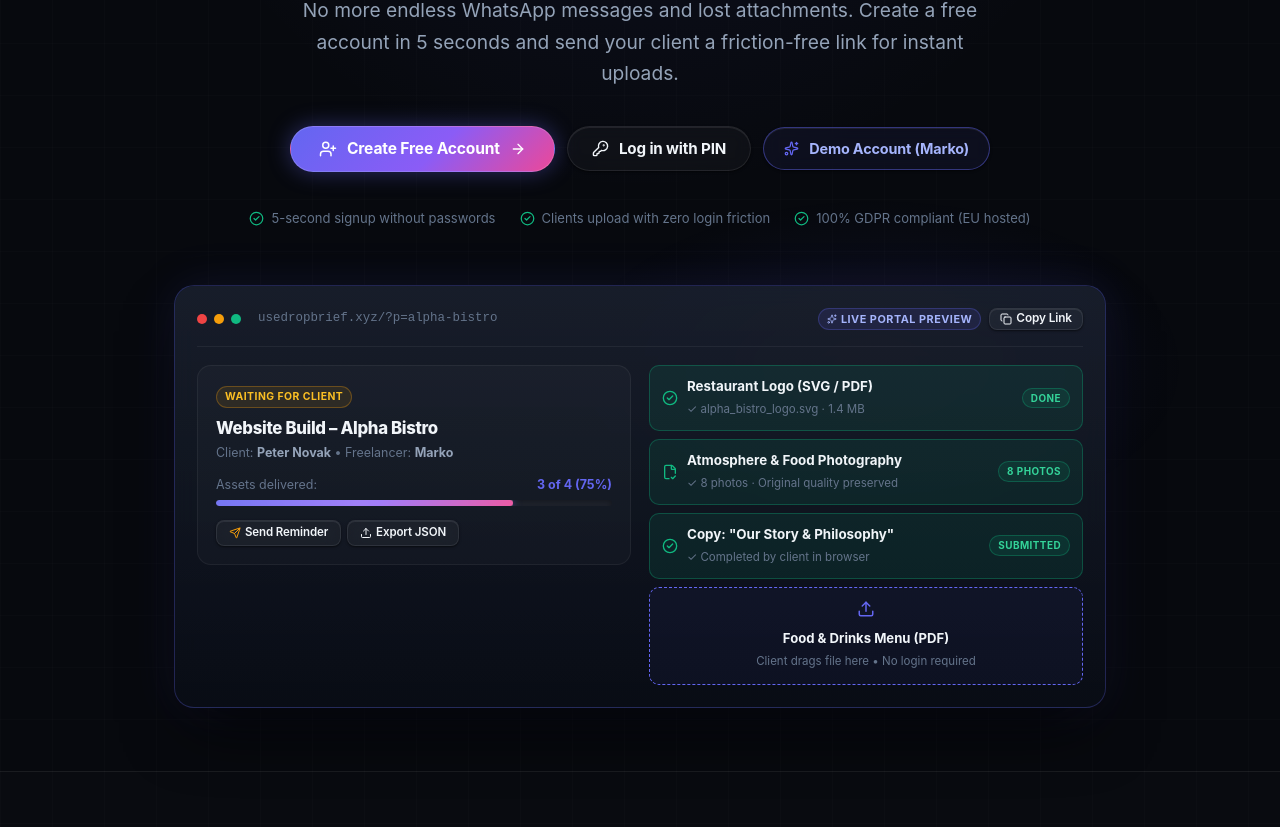
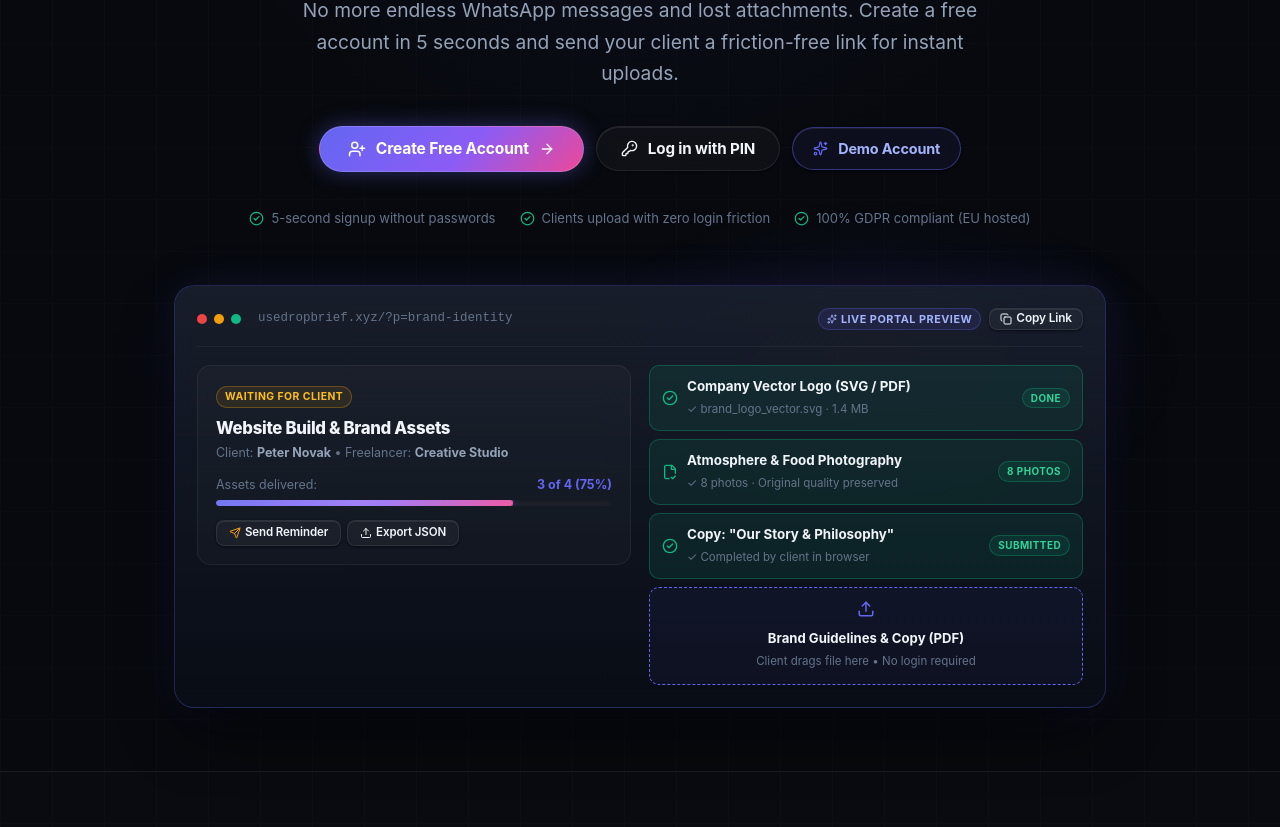
Before and after one commit to Ron-SVKbc/DropBrief, a React (Vite) app: page / in a window 1280 px wide. Shown: the part 373-1200 px from the top of the page. Built offline with nearby package versions, Linux system fonts and the light colour scheme; no server answers; the database is empty.

Commit message:
Replace Marko and Alpha Bistro with default placeholders for unauthenticated users

```diff
--- a/src/components/AuthModal.jsx
+++ b/src/components/AuthModal.jsx
@@ -326,7 +326,7 @@ export default function AuthModal() {
                     id="login-nick-input"
                     type="text"
                     className="input"
-                    placeholder="e.g. Marko or StudioAlfa"
+                    placeholder="e.g. AlexDesign or StudioAlfa"
                     value={nick}
                     onChange={(e) => setNick(e.target.value)}
                     required
@@ -396,7 +396,7 @@ export default function AuthModal() {
                     style={{ margin: '0 auto', fontSize: '0.825rem' }}
                   >
                     <Sparkles size={14} color="var(--accent-primary)" />
-                    Enter as Demo Freelancer (Marko / 123456)
+                    Enter as Demo Freelancer (123456)
                   </button>
                 </div>
               </form>
--- a/src/components/ClientPortal.jsx
+++ b/src/components/ClientPortal.jsx
@@ -35,12 +35,12 @@ const isImageFile = (fileName, mimeType) => {
 // Initial state for sandbox interactive preview (1 item completed, 3 pending)
 const createInitialDemoProject = () => ({
   id: 'demo-sandbox-project',
-  slug: 'restauracia-alfa',
-  title: 'New Website & Brand Identity – Alpha Bistro',
+  slug: 'brand-identity',
+  title: 'New Website & Brand Identity',
   clientName: 'Peter Novak',
-  clientEmail: 'peter.novak@alpha-bistro.com',
-  freelancerName: 'Marko (SplitAI Studio)',
-  freelancerEmail: 'marko@splitai.sk',
+  clientEmail: 'peter.novak@example.com',
+  freelancerName: 'Creative Studio',
+  freelancerEmail: 'hello@creativestudio.com',
   deadline: '2026-10-25',
   reminderFrequency: 3,
   lastReminderSent: null,
@@ -57,7 +57,7 @@ const createInitialDemoProject = () => ({
       isCompleted: true, // Completed item in preview
       completedAt: '2026-10-02T10:30:00Z',
       value: {
-        fileName: 'alpha_bistro_logo_final_vector.svg',
+        fileName: 'company_logo_vector.svg',
         fileSize: '420 KB',
         fileType: 'image/svg+xml',
         url: null,
@@ -86,8 +86,8 @@ const createInitialDemoProject = () => ({
     },
     {
       id: 'demo-item-4',
-      title: 'Food & drinks menu (PDF)',
-      description: 'Current menu with pricing to publish on the website.',
+      title: 'Brand Guidelines & Typography (PDF)',
+      description: 'Brand manual, color codes, or typography guidelines.',
       type: 'file',
       required: false,
       isCompleted: false, // Optional item
@@ -111,8 +111,9 @@ export default function ClientPortal() {
 
   // Determine if this is an interactive sandbox preview
   const isDemoMode = Boolean(
-    (!currentFreelancer && (!activeProjectSlug || activeProjectSlug === 'restauracia-alfa' || activeProjectSlug === 'demo-preview')) ||
+    (!currentFreelancer && (!activeProjectSlug || activeProjectSlug === 'restauracia-alfa' || activeProjectSlug === 'brand-identity' || activeProjectSlug === 'demo-preview')) ||
     activeProjectSlug === 'restauracia-alfa' ||
+    activeProjectSlug === 'brand-identity' ||
     activeProjectSlug === 'demo-preview'
   );
 
--- a/src/components/Dashboard.jsx
+++ b/src/components/Dashboard.jsx
@@ -47,7 +47,7 @@ export default function Dashboard({ onOpenCreateModal }) {
     if (!currentFreelancer) return false;
     if (p.freelancerId && p.freelancerId === currentFreelancer.id) return true;
     if (p.freelancerName && p.freelancerName.toLowerCase() === currentFreelancer.nick.toLowerCase()) return true;
-    if (currentFreelancer.nick.toLowerCase() === 'marko') return true;
+    if (['marko', 'demo', 'creativestudio', 'studio'].includes(currentFreelancer.nick.toLowerCase())) return true;
     return false;
   });
 
--- a/src/components/Navbar.jsx
+++ b/src/components/Navbar.jsx
@@ -147,7 +147,7 @@ export default function Navbar({ onOpenCreateModal }) {
           </button>
           <button
             id="nav-client-portal-tab"
-            onClick={() => openClientPortal(activeProjectSlug || 'restauracia-alfa')}
+            onClick={() => openClientPortal(activeProjectSlug || 'brand-identity')}
             className={`btn btn-sm btn-pill ${currentView === 'client-portal' ? 'btn-primary' : 'btn-secondary'}`}
             style={{
               border: currentView === 'client-portal' ? '1px solid rgba(255,255,255,0.18)' : 'none',
--- a/src/components/WelcomeView.jsx
+++ b/src/components/WelcomeView.jsx
@@ -34,7 +34,7 @@ export default function WelcomeView({ onOpenCreateModal }) {
 
   const handleCopyDemoLink = (e) => {
     e.stopPropagation();
-    navigator.clipboard.writeText('https://usedropbrief.xyz/?p=restauracia-alfa');
+    navigator.clipboard.writeText('https://usedropbrief.xyz/?p=brand-identity');
     setCopiedDemoLink(true);
     addToast('Sample client portal link copied!', 'success', 'Demo Link');
     setTimeout(() => setCopiedDemoLink(false), 2000);
@@ -145,7 +145,7 @@ export default function WelcomeView({ onOpenCreateModal }) {
               title="Explore ready-made demo account with live data"
             >
               <Sparkles size={15} color="var(--accent-primary)" />
-              Demo Account (Marko)
+              Demo Account
             </button>
           </div>
 
@@ -203,7 +203,7 @@ export default function WelcomeView({ onOpenCreateModal }) {
                 <span style={{ width: 10, height: 10, borderRadius: '50%', background: '#f59e0b', display: 'inline-block' }} />
                 <span style={{ width: 10, height: 10, borderRadius: '50%', background: '#10b981', display: 'inline-block' }} />
                 <span style={{ marginLeft: '10px', fontSize: '0.78rem', color: 'var(--text-tertiary)', fontFamily: 'var(--font-mono)' }}>
-                  usedropbrief.xyz/?p=alpha-bistro
+                  usedropbrief.xyz/?p=brand-identity
                 </span>
               </div>
 
@@ -236,10 +236,10 @@ export default function WelcomeView({ onOpenCreateModal }) {
                 <div style={{ marginBottom: '12px' }}>
                   <span className="badge badge-warning" style={{ fontSize: '0.65rem', marginBottom: '7px' }}>Waiting for client</span>
                   <h3 style={{ fontSize: '1.05rem', fontWeight: 800, letterSpacing: '-0.02em', color: 'var(--text-primary)' }}>
-                    Website Build – Alpha Bistro
+                    Website Build & Brand Assets
                   </h3>
                   <div style={{ fontSize: '0.78rem', color: 'var(--text-tertiary)', marginTop: '2px' }}>
-                    Client: <strong style={{ color: 'var(--text-secondary)' }}>Peter Novak</strong> &bull; Freelancer: <strong style={{ color: 'var(--text-secondary)' }}>Marko</strong>
+                    Client: <strong style={{ color: 'var(--text-secondary)' }}>Peter Novak</strong> &bull; Freelancer: <strong style={{ color: 'var(--text-secondary)' }}>Creative Studio</strong>
                   </div>
                 </div>
 
@@ -267,7 +267,7 @@ export default function WelcomeView({ onOpenCreateModal }) {
               <div style={{ display: 'flex', flexDirection: 'column', gap: '8px' }}>
                 {[
                   { icon: CheckCircle2, done: true, color: 'var(--success)', bg: 'var(--success-bg)', border: 'var(--success-border)',
-                    title: 'Restaurant Logo (SVG / PDF)', sub: '✓ alpha_bistro_logo.svg · 1.4 MB', badge: 'Done', badgeClass: 'badge-success' },
+                    title: 'Company Vector Logo (SVG / PDF)', sub: '✓ brand_logo_vector.svg · 1.4 MB', badge: 'Done', badgeClass: 'badge-success' },
                   { icon: FileCheck2, done: true, color: 'var(--success)', bg: 'var(--success-bg)', border: 'var(--success-border)',
                     title: 'Atmosphere & Food Photography', sub: '✓ 8 photos · Original quality preserved', badge: '8 photos', badgeClass: 'badge-success' },
                   { icon: CheckCircle2, done: true, color: 'var(--success)', bg: 'var(--success-bg)', border: 'var(--success-border)',
@@ -304,7 +304,7 @@ export default function WelcomeView({ onOpenCreateModal }) {
                 }}>
                   <Upload size={18} color="var(--accent-primary)" style={{ margin: '0 auto 4px' }} />
                   <strong style={{ fontSize: '0.82rem', color: 'var(--text-primary)', display: 'block' }}>
-                    Food & Drinks Menu (PDF)
+                    Brand Guidelines & Copy (PDF)
                   </strong>
                   <span style={{ fontSize: '0.72rem', color: 'var(--text-tertiary)' }}>
                     Client drags file here &bull; No login required
--- a/src/context/AppContext.jsx
+++ b/src/context/AppContext.jsx
@@ -61,7 +61,7 @@ export function AppProvider({ children }) {
   });
 
   const [currentView, setCurrentView] = useState('dashboard');
-  const [activeProjectSlug, setActiveProjectSlug] = useState('restauracia-alfa');
+  const [activeProjectSlug, setActiveProjectSlug] = useState('brand-identity');
   const [toasts, setToasts] = useState([]);
   const [previewEmailProject, setPreviewEmailProject] = useState(null);
   const [isLegalModalOpen, setIsLegalModalOpen] = useState(false);
--- a/src/data/templates.js
+++ b/src/data/templates.js
@@ -138,12 +138,12 @@ export const PROJECT_TEMPLATES = [
 export const INITIAL_DEMO_PROJECTS = [
   {
     id: 'proj-alfa',
-    slug: 'restauracia-alfa',
-    title: 'New Website & Visual Identity – Alpha Bistro',
+    slug: 'brand-identity',
+    title: 'New Website & Visual Identity',
     clientName: 'Peter Novak',
-    clientEmail: 'peter.novak@alpha-bistro.com',
-    freelancerName: 'Marko (SplitAI Studio)',
-    freelancerEmail: 'marko@splitai.sk',
+    clientEmail: 'peter.novak@example.com',
+    freelancerName: 'Creative Studio',
+    freelancerEmail: 'hello@creativestudio.com',
     deadline: '2026-10-25',
     reminderFrequency: 3,
     lastReminderSent: '2026-10-01',
@@ -159,7 +159,7 @@ export const INITIAL_DEMO_PROJECTS = [
         isCompleted: true,
         completedAt: '2026-09-29',
         value: {
-          fileName: 'alpha_bistro_logo_final_vector.svg',
+          fileName: 'brand_logo_final_vector.svg',
           fileSize: '420 KB',
           fileType: 'image/svg+xml'
         }
@@ -172,7 +172,7 @@ export const INITIAL_DEMO_PROJECTS = [
         required: true,
         isCompleted: true,
         completedAt: '2026-09-30',
-        value: 'We are an artisanal family bistro in the city center established in 2012. Our kitchen sources fresh organic produce from regional farms. Seasonal specials rotate weekly.'
+        value: 'We are an artisanal creative studio established in 2018. We craft bespoke digital experiences and brand identities with focus on quality and innovation.'
       },
       {
         id: 'item-3',
@@ -185,8 +185,8 @@ export const INITIAL_DEMO_PROJECTS = [
       },
       {
         id: 'item-4',
-        title: 'Food & drinks menu (PDF)',
-        description: 'Current menu with pricing to publish on the website.',
+        title: 'Brand guidelines & style guide (PDF)',
+        description: 'Current brand guidelines and visual assets.',
         type: 'file',
         required: false,
         isCompleted: false,
@@ -200,8 +200,8 @@ export const INITIAL_DEMO_PROJECTS = [
     title: 'Brand Kit & Social Assets – Dental Care Clinic',
     clientName: 'Dr. Susan Miller',
     clientEmail: 'info@dentalcare-clinic.com',
-    freelancerName: 'Marko (SplitAI Studio)',
-    freelancerEmail: 'marko@splitai.sk',
+    freelancerName: 'Creative Studio',
+    freelancerEmail: 'hello@creativestudio.com',
     deadline: '2026-10-18',
     reminderFrequency: 2,
     lastReminderSent: null,
```
